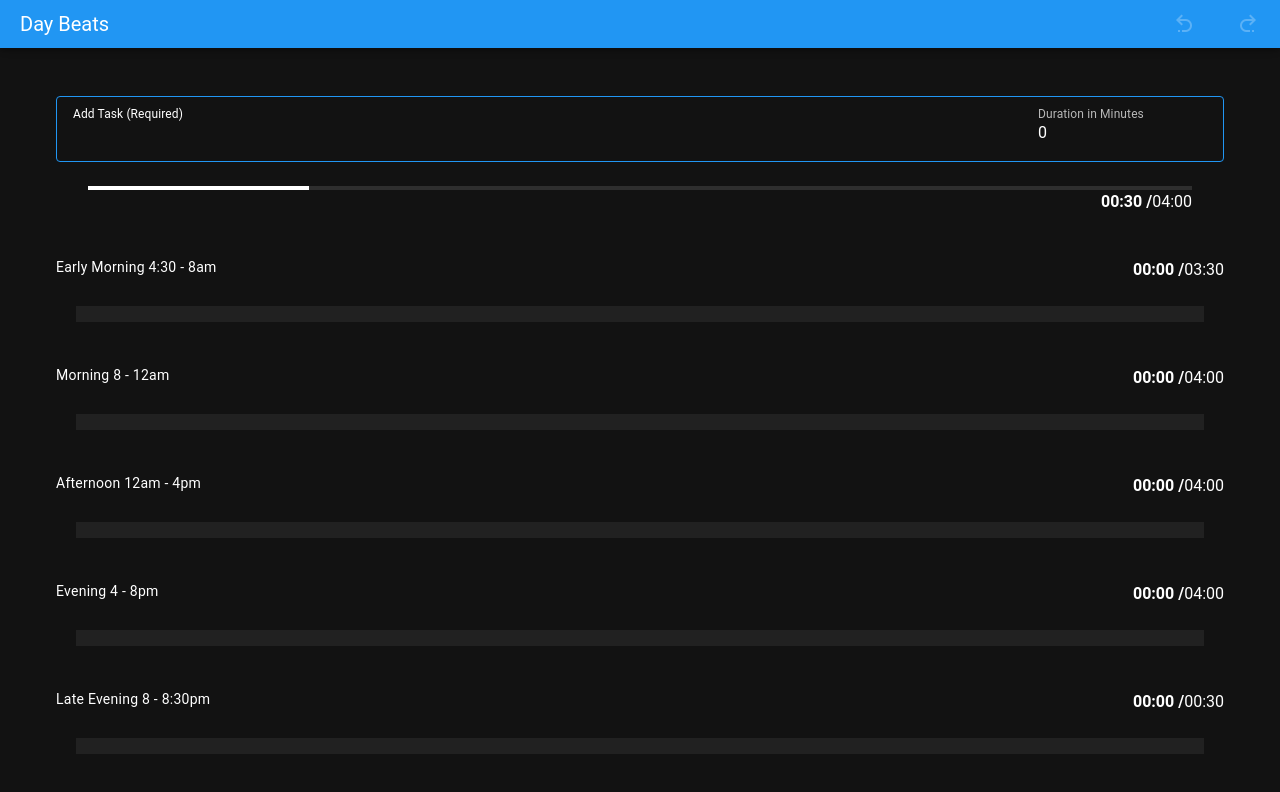
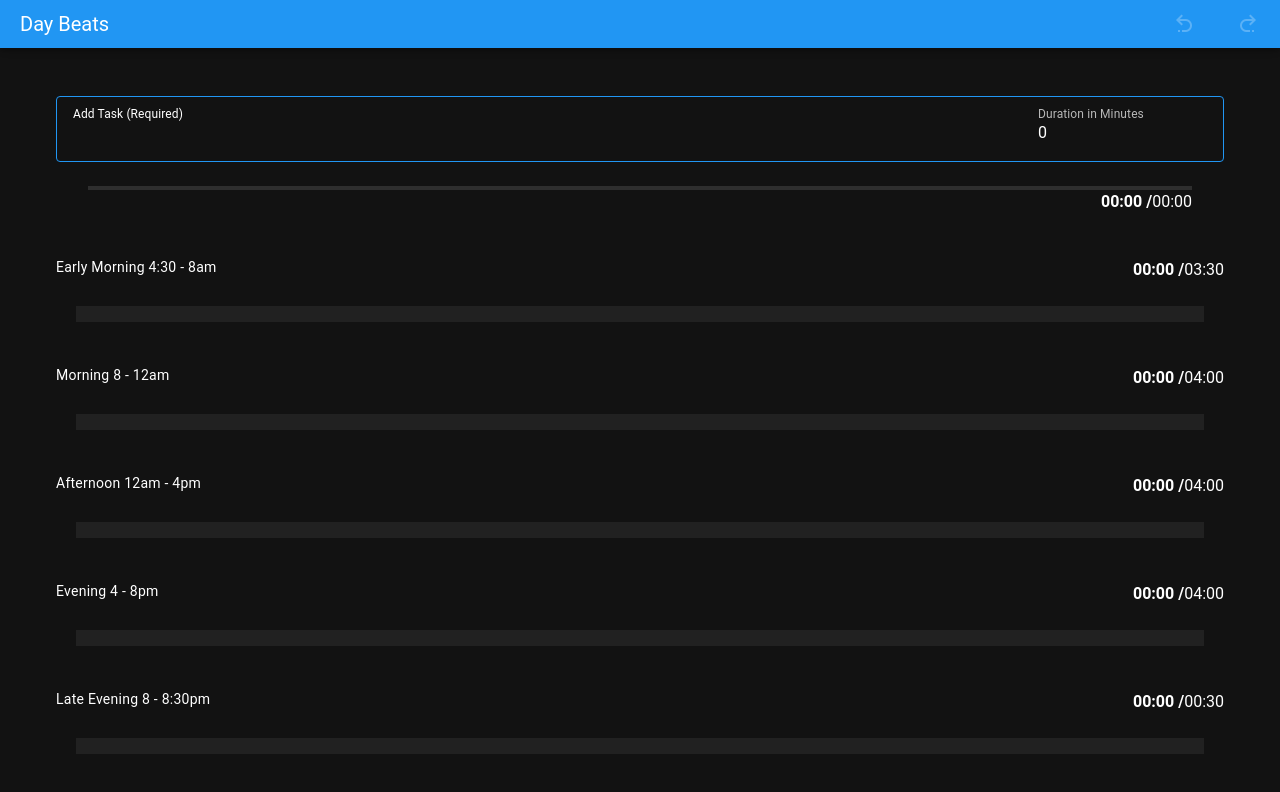
Before and after one commit to cwiki/day-beats, a Vue app: page / in a window 1280 px wide. Shown: the top 792 px of the page. Built offline with nearby package versions, Linux system fonts and the light colour scheme.

Commit message:
progress bar and times now based on day tasks

```diff
--- a/src/common/helpers.ts
+++ b/src/common/helpers.ts
@@ -1,4 +1,4 @@
-import type { Segment } from "@/common/interfaces";
+import type { Segment, Task } from "@/common/interfaces";
 import { v4 as uuidV4 } from "uuid";
 
 export function getDefaultSegments(): Array<Segment> {
@@ -35,3 +35,10 @@ export function getDefaultSegments(): Array<Segment> {
     },
   ];
 }
+
+export function calculateTaskListDuration(tasks: Array<Task>): number {
+  return tasks.reduce(
+    (carry, task) => (task.duration ? Number(carry) + task.duration : carry),
+    0
+  );
+}
--- a/src/components/DayProgress.vue
+++ b/src/components/DayProgress.vue
@@ -1,21 +1,21 @@
 <script setup lang="ts">
+import { computed } from "vue";
 import TimeCompare from "@/components/TimeCompare.vue";
+import { useTaskStore } from "@/stores/task";
+const taskStore = useTaskStore();
 
-defineProps({
-  used: {
-    type: Number,
-    required: true,
-  },
-  available: {
-    type: Number,
-    required: true,
-  },
+const percentDone = computed(() => {
+  if (taskStore.allocatedTime === 0) return 0;
+  return (taskStore.allocatedTimeDone / taskStore.allocatedTime) * 100;
 });
 </script>
 
 <template>
-  <v-progress-linear model-value="20" />
+  <v-progress-linear :model-value="percentDone" />
   <div class="text-right">
-    <TimeCompare :used="used" :available="available" />
+    <TimeCompare
+      :used="taskStore.allocatedTimeDone"
+      :available="taskStore.allocatedTime"
+    />
   </div>
 </template>
--- a/src/components/SegmentSingle.vue
+++ b/src/components/SegmentSingle.vue
@@ -5,6 +5,7 @@ import { computed, defineProps, PropType } from "vue";
 import type { Segment } from "@/common/interfaces";
 import { formatTimeRange } from "@/common/formatters";
 import { useTaskStore } from "@/stores/task";
+import { calculateTaskListDuration } from "@/common/helpers";
 
 const props = defineProps({
   modelValue: {
@@ -21,10 +22,7 @@ const segmentTasks = computed(() => {
 });
 
 const used = computed(() => {
-  return segmentTasks.value.reduce(
-    (carry, task) => (task.duration ? Number(carry) + task.duration : carry),
-    0
-  );
+  return calculateTaskListDuration(segmentTasks.value);
 });
 
 const available = computed(() => {
--- a/src/pages/DayView.vue
+++ b/src/pages/DayView.vue
@@ -52,13 +52,14 @@ onBeforeUnmount(() => {
     </v-row>
     <v-row class="px-8">
       <v-col>
-        <DayProgress :used="start" :available="finish" />
+        <DayProgress />
       </v-col>
     </v-row>
     <h1 class="screen-reader-text">Task List</h1>
     <SegmentSingle
       class="mt-8"
       v-for="segment in segments"
+      :key="segment.id"
       :model-value="segment"
     />
     <v-btn class="screen-reader-text" @click="taskStore.undo()">undo</v-btn>
--- a/src/stores/task.ts
+++ b/src/stores/task.ts
@@ -1,5 +1,6 @@
 import { defineStore } from "pinia";
 import type { Task } from "@/common/interfaces";
+import { calculateTaskListDuration } from "@/common/helpers";
 
 type ChangeType = "INSERT" | "UPDATE" | "DELETE";
 
@@ -63,6 +64,12 @@ export const useTaskStore = defineStore("task", {
     tasks(state): Array<Task> {
       return updateTasksWithTaskChangeHistory(state.taskState, state.changes);
     },
+    allocatedTime(): number {
+      return calculateTaskListDuration(this.tasks);
+    },
+    allocatedTimeDone(): number {
+      return calculateTaskListDuration(this.tasks.filter(task => task.done));
+    },
   },
   actions: {
     undo() {
```
Also changed, not shown: src/plugins/vuetify.ts (+9 -9 lines).
